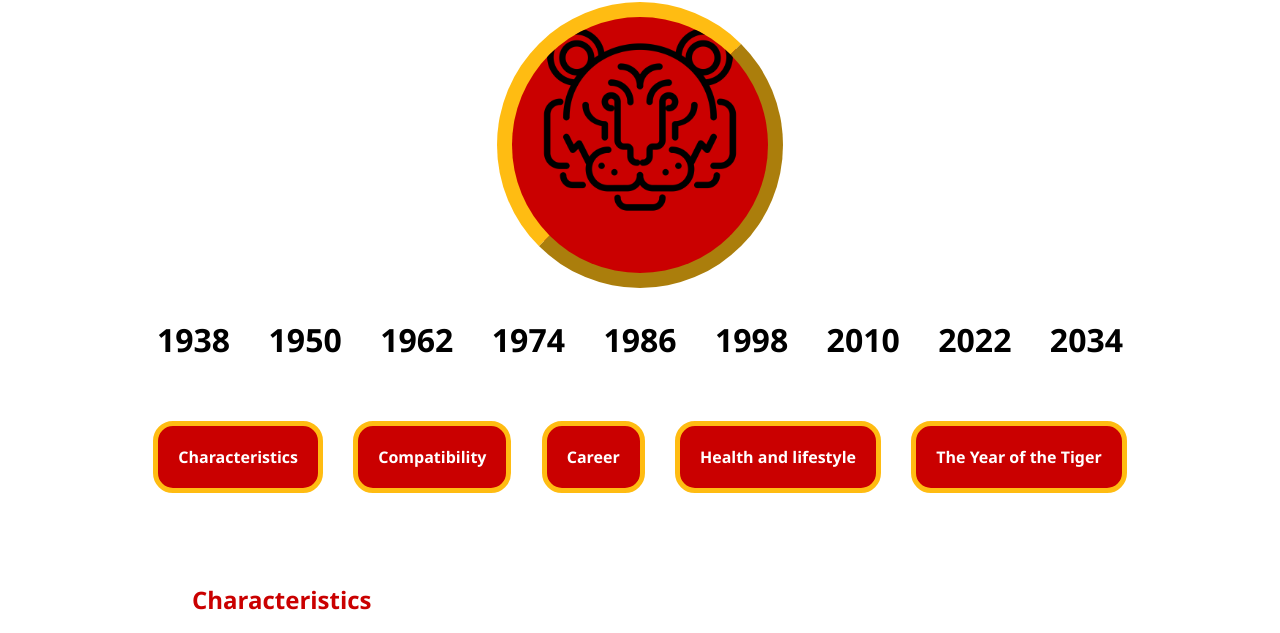
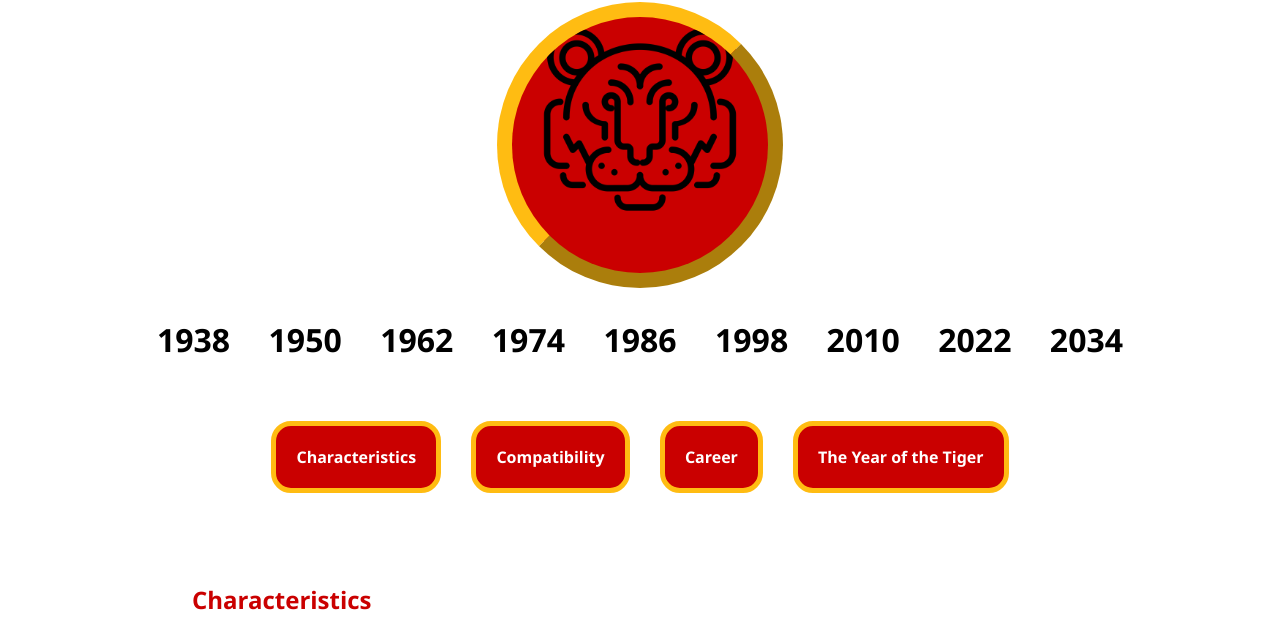
Before and after one commit to kristianhnielsen/Chinese-Zodiacs, a plain HTML site: page tiger.html in a window 1280 px wide. Shown: the part 385-1018 px from the top of the page. Drawn offline with Linux system fonts and the light colour scheme.

Commit message:
removed lifestyle from tiger

```diff
--- a/tiger.html
+++ b/tiger.html
@@ -49,7 +49,6 @@
             <a href="#characteristics">Characteristics</a>
             <a href="#compatibility">Compatibility</a>
             <a href="#career">Career</a>
-            <a href="#lifestyle">Health and lifestyle</a>
             <a href="#new-year">The Year of the Tiger</a>
         </div>
 
```
